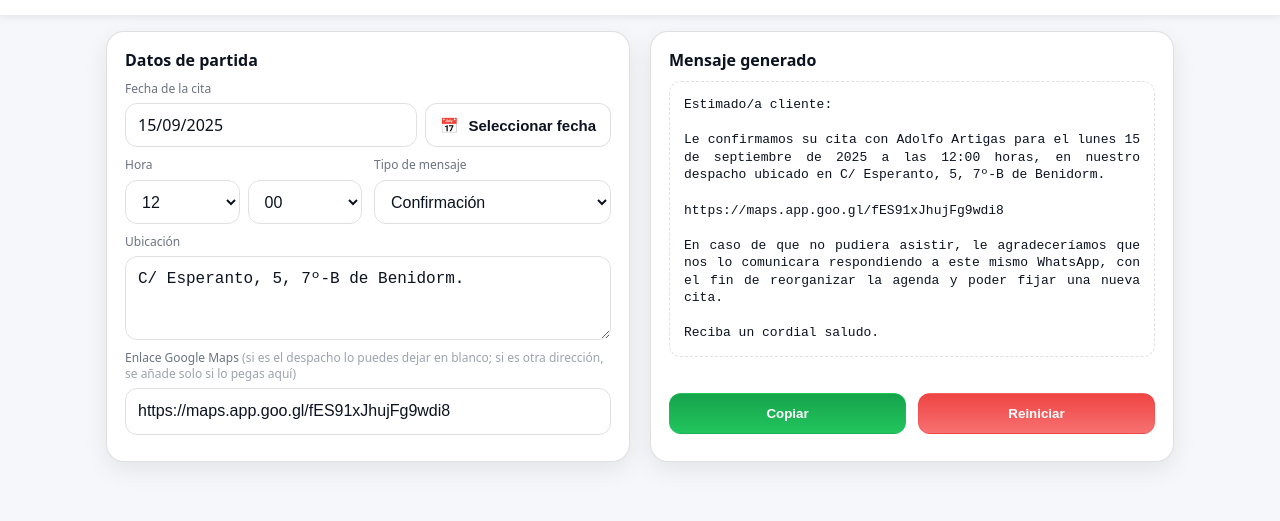
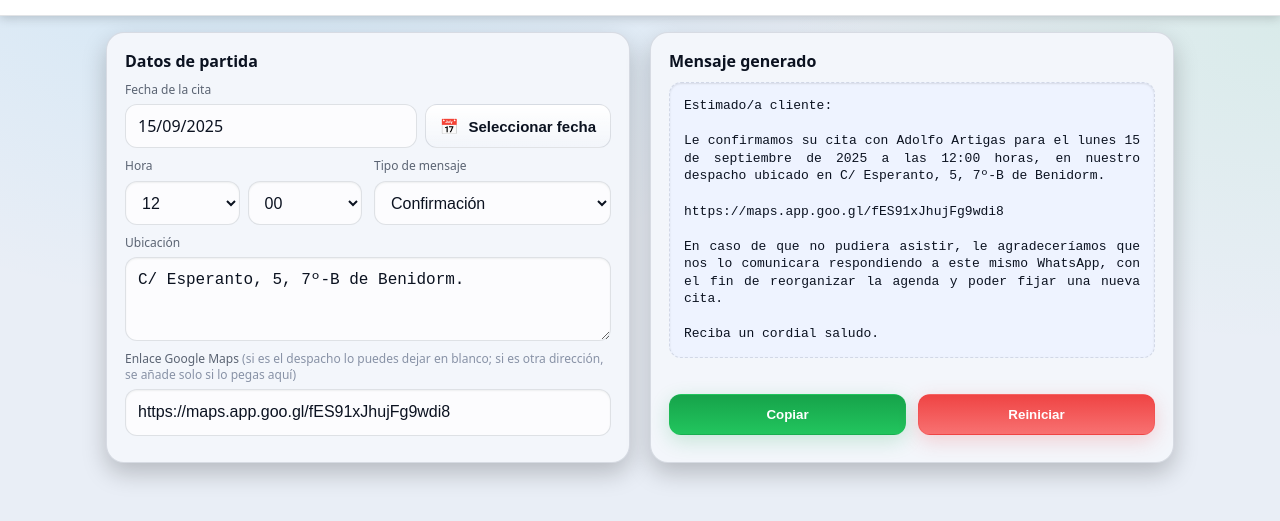
Before and after one commit to artigasadolfo-oss/recordatorio-citas, a plain HTML site: page index.html in a window 1280 px wide. Shown: the part 51-572 px from the top of the page. Drawn offline with Linux system fonts and the light colour scheme.

Commit message:
Add files via upload

```diff
--- a/index.html
+++ b/index.html
@@ -5,98 +5,163 @@
 <title>RECORDATORIO DE CITAS</title>
 <meta name="viewport" content="width=device-width,initial-scale=1,viewport-fit=cover">
 <meta name="color-scheme" content="light dark">
-<link rel="manifest" href="manifest.webmanifest">
+<link rel="manifest" href="manifest.webmanifest?v=2">
 <link rel="apple-touch-icon" href="icon-180.png">
 <meta name="apple-mobile-web-app-capable" content="yes">
 <meta name="apple-mobile-web-app-status-bar-style" content="default">
 <meta name="theme-color" content="#0ea5e9">
 <style>
   *,*::before,*::after{ box-sizing:border-box }
+
+  /* ===== Paleta base (oscuro por defecto con contraste alto) ===== */
   :root{
-    --bg:#0f172a; --card:#111827; --muted:#9ca3af; --text:#e5e7eb; --accent:#06b6d4; --border:rgba(255,255,255,.12);
-    --copy-bg:#16a34a; --copy-bg2:#059669; --copy-border:rgba(22,163,74,.35);
-    --reset-bg:#ef4444; --reset-bg2:#dc2626; --reset-border:rgba(239,68,68,.4);
-    --hint:#6b7280; --ctl-h: 44px;
+    --bg:#0b1220;         /* fondo general */
+    --panel:#0f1629;      /* cabecera */
+    --card:#141d33;       /* tarjetas */
+    --elev:#1a2440;       /* elementos elevados */
+
+    --text:#e6ebf5;
+    --muted:#9aa4b2;
+    --hint:#8090a7;
+    --border:rgba(230,235,245,.10);
+
+    --accent:#11a6ea;
+    --copy-bg:#16a34a; --copy-bg2:#0f9d47; --copy-border:rgba(34,197,94,.28);
+    --reset-bg:#ef4444; --reset-bg2:#dc2626; --reset-border:rgba(239,68,68,.38);
+
+    --ctl-h:44px;
   }
+
+  /* ===== Modo claro con contraste (nada de “todo blanco”) ===== */
   @media (prefers-color-scheme: light){
     :root{
-      --bg:#f6f7fb; --card:#ffffff; --muted:#6b7280; --text:#0b1220; --accent:#0ea5e9; --border:rgba(0,0,0,.12);
-      --copy-bg:#16a34a; --copy-bg2:#22c55e; --copy-border:rgba(34,197,94,.35);
-      --reset-bg:#ef4444; --reset-bg2:#f87171; --reset-border:rgba(239,68,68,.35);
-      --hint:#9ca3af;
+      --bg:#e9eef6;
+      --panel:#ffffff;
+      --card:#f3f6fb;
+      --elev:#eef3ff;
+
+      --text:#0b1220;
+      --muted:#5b6473;
+      --hint:#8892a6;
+      --border:rgba(10,25,50,.12);
+
+      --accent:#0ea5e9;
+      --copy-bg:#16a34a; --copy-bg2:#22c55e; --copy-border:rgba(34,197,94,.28);
+      --reset-bg:#ef4444; --reset-bg2:#f87171; --reset-border:rgba(239,68,68,.30);
     }
   }
+
   html,body{height:100%}
-  body{ margin:0; background:var(--bg); color:var(--text);
+  body{
+    margin:0; color:var(--text);
     font-family: system-ui,-apple-system,Segoe UI,Roboto,Ubuntu,Helvetica,Arial;
-    -webkit-font-smoothing: antialiased; line-height:1.35; }
-  header{ background:#fff; color:#0b1220; width:100%; box-shadow:0 2px 8px rgba(0,0,0,.08); }
+    -webkit-font-smoothing: antialiased; line-height:1.35;
+
+    /* Fondo con degradados suaves para que JAMÁS se vea “todo blanco” */
+    background:
+      radial-gradient(1200px 800px at 20% -10%, rgba(14,165,233,.12), transparent 55%),
+      radial-gradient(1100px 700px at 100% 10%, rgba(34,197,94,.08), transparent 45%),
+      var(--bg);
+  }
+
+  header{
+    background: var(--panel); color: var(--text);
+    width:100%; box-shadow:0 2px 10px rgba(0,0,0,.18);
+    border-bottom:1px solid var(--border);
+  }
   .header-inner{ max-width:1100px; margin:0 auto; padding:18px 16px; display:flex; align-items:center; }
   header h1{ margin:0; font-size:22px; font-weight:800; letter-spacing:.3px; text-transform:uppercase; }
+
   .container{ max-width:1100px; margin:16px auto 24px; padding:0 16px; }
   .wrap{ display:grid; grid-template-columns: 1fr 1fr; gap:20px; }
   @media (max-width: 900px){ .wrap{ grid-template-columns:1fr; } }
-  .card{ background:var(--card); border:1px solid var(--border); border-radius:18px; box-shadow:0 8px 24px rgba(0,0,0,.08); overflow:hidden; }
+
+  .card{
+    background:var(--card);
+    border:1px solid var(--border);
+    border-radius:18px;
+    box-shadow:
+      0 10px 24px rgba(0,0,0,.22),
+      inset 0 1px 0 rgba(255,255,255,.02);
+    overflow:hidden;
+  }
   .left, .out, .foot { padding:18px; }
+
   h2{ margin:0 0 10px; font-size:16px; font-weight:700 }
   label{font-size:12px; color:var(--muted); display:block; margin:10px 0 6px}
+
   input,textarea,select{
     display:block; width:100%; max-width:100%;
     padding:12px; border-radius:12px; border:1px solid var(--border);
-    background:transparent; color:var(--text); outline:none; font-size:16px;
-    line-height:1.3;
+    background:rgba(255,255,255,.05); color:var(--text); outline:none; font-size:16px; line-height:1.3;
+    box-shadow: inset 0 1px 2px rgba(0,0,0,.12);
+  }
+  @media (prefers-color-scheme: light){
+    input,textarea,select{ background:rgba(255,255,255,.7); box-shadow: inset 0 1px 2px rgba(0,0,0,.06); }
+  }
+  input:focus, textarea:focus, select:focus{
+    border-color: rgba(14,165,233,.45);
+    box-shadow: 0 0 0 3px rgba(14,165,233,.15);
   }
   select{ height: var(--ctl-h); line-height: calc(var(--ctl-h) - 2px); }
+
   .date-row{ display:flex; gap:8px; align-items:center; }
   .date-wrap{ position:relative; flex:1 }
   .date-fake{
     height: var(--ctl-h); width:100%;
     border:1px solid var(--border); border-radius:12px;
     padding: 10px 12px; display:flex; align-items:center;
-    background:transparent; color:var(--text);
+    background:rgba(255,255,255,.05); color:var(--text);
     font-size:16px; line-height:1.3; user-select:none;
   }
-  .date-native{
-    position:absolute; inset:0; width:100%; height:100%;
-    opacity:0;
-    -webkit-appearance:none; appearance:none;
+  @media (prefers-color-scheme: light){
+    .date-fake{ background:rgba(255,255,255,.7); }
   }
+  .date-native{ position:absolute; inset:0; width:100%; height:100%; opacity:0; -webkit-appearance:none; appearance:none; }
   .date-row button{
     flex:0 0 auto; height: var(--ctl-h); padding:0 14px; border-radius:12px;
-    border:1px solid var(--border); background:var(--card); color:var(--text);
-    font-size:15px; font-weight:700; display:inline-flex; align-items:center; justify-content:center; gap:10px; cursor:pointer; line-height:1;
+    border:1px solid var(--border);
+    background:linear-gradient(180deg, var(--panel), rgba(255,255,255,.02));
+    color:var(--text); font-size:15px; font-weight:700;
+    display:inline-flex; align-items:center; justify-content:center; gap:10px; cursor:pointer; line-height:1;
   }
-  .date-row button:hover,.date-row button:focus-visible{ outline:none; border-color: rgba(14,165,233,.5); box-shadow: 0 0 0 3px rgba(14,165,233,.15); }
+  .date-row button:hover,.date-row button:focus-visible{
+    outline:none; border-color: rgba(14,165,233,.5);
+    box-shadow: 0 0 0 3px rgba(14,165,233,.15);
+  }
 
   textarea{ min-height:84px; resize:vertical; }
   textarea::placeholder{ color: var(--hint); opacity:.75; white-space:pre-line; }
+
   .row{ display:grid; grid-template-columns:1fr 1fr; gap:12px }
   @media (max-width: 640px){ .row{ grid-template-columns:1fr; } }
 
   .btn-copy{
     width:100%; background:linear-gradient(180deg,var(--copy-bg),var(--copy-bg2));
     border:1px solid var(--copy-border); color:#fff; padding:12px 16px; font-weight:700; border-radius:12px; cursor:pointer;
+    box-shadow: 0 6px 20px rgba(22,163,74,.20);
   }
   .btn-reset{
     width:100%; background:linear-gradient(180deg,var(--reset-bg),var(--reset-bg2));
     border:1px solid var(--reset-border); color:#fff; padding:12px 16px; font-weight:700; border-radius:12px; cursor:pointer;
+    box-shadow: 0 6px 20px rgba(239,68,68,.22);
   }
   .foot-actions{ display:grid; grid-template-columns:1fr 1fr; gap:12px }
 
-  /* Feedback “sombreado” al pulsar */
-  .btn-copy:is(:active,.is-pressed),
-  .btn-reset:is(:active,.is-pressed){
+  .btn-copy:is(:active,.is-pressed), .btn-reset:is(:active,.is-pressed){
     filter: brightness(.9);
     box-shadow: inset 0 0 0 9999px rgba(0,0,0,.08);
   }
-  .btn-copy:disabled, .btn-reset:disabled{
-    opacity:.6; cursor:not-allowed;
+  .btn-copy:disabled, .btn-reset:disabled{ opacity:.6; cursor:not-allowed; }
+
+  pre{
+    margin:0; background:var(--elev);
+    border:1px dashed var(--border);
+    border-radius:12px; padding:14px; white-space:pre-wrap; word-break:break-word; min-height:240px;
+    text-align: justify; text-justify: inter-word;
+    box-shadow: inset 0 1px 2px rgba(0,0,0,.10);
   }
-
-  pre{ margin:0; background:transparent; border:1px dashed var(--border);
-    border-radius:12px; padding:14px; white-space:pre-wrap; word-break:break-word; min-height:240px;
-    text-align: justify; text-justify: inter-word; }
-  .warn{ color:#dc2626; font-size:12px; margin-top:8px }
+  .warn{ color:#fca5a5; font-size:12px; margin-top:8px }
   .spacer{ height:8px }
   .muted { color: var(--hint); }
 </style>
@@ -178,8 +243,9 @@
 
 <script>
 document.addEventListener('DOMContentLoaded', function(){
+  // Registro del SW con “cache-buster” para evitar servir HTML antiguo
   if ('serviceWorker' in navigator) {
-    navigator.serviceWorker.register('./service-worker.js', {scope: './'}).catch(()=>{});
+    navigator.serviceWorker.register('./service-worker.js?v=2', {scope: './'}).catch(()=>{});
   }
 
   // DOM
@@ -208,9 +274,7 @@ document.addEventListener('DOMContentLoaded', function(){
     if(!y||!m||!d) return 'dd/mm/aaaa';
     return String(d).padStart(2,'0') + '/' + String(m).padStart(2,'0') + '/' + y;
   }
-  function fmtFecha(dt){
-    return `${WD[dt.getDay()]} ${dt.getDate()} de ${MO[dt.getMonth()]} de ${dt.getFullYear()}`;
-  }
+  function fmtFecha(dt){ return `${WD[dt.getDay()]} ${dt.getDate()} de ${MO[dt.getMonth()]} de ${dt.getFullYear()}`; }
   function fmtHora(dt){ return `${two(dt.getHours())}:${two(dt.getMinutes())} horas`; }
   function isTomorrow(dt){
     const now = new Date();
@@ -230,7 +294,7 @@ document.addEventListener('DOMContentLoaded', function(){
     return dt;
   }
 
-  // Mensajes
+  // Mensajes (misma lógica que tenías)
   function msgConfirmDespacho(dt){
     return [
       'Estimado/a cliente:',
@@ -264,15 +328,11 @@ document.addEventListener('DOMContentLoaded', function(){
       'Estimado/a cliente:',
       '',
       `Le confirmamos su cita con Adolfo Artigas para el ${fmtFecha(dt)} a las ${fmtHora(dt)}, en ${dir}.`,
-      '' // salto tras dirección
+      ''
     ];
     const l = (link && link.trim()) ? link.trim() : '';
     if (l) lines.push(l, '');
-    lines.push(
-      'En caso de que no pudiera asistir, le agradeceríamos que nos lo comunicara respondiendo a este mismo WhatsApp, con el fin de reorganizar la agenda y poder fijar una nueva cita.',
-      '',
-      'Reciba un cordial saludo.'
-    );
+    lines.push('En caso de que no pudiera asistir, le agradeceríamos que nos lo comunicara respondiendo a este mismo WhatsApp, con el fin de reorganizar la agenda y poder fijar una nueva cita.','', 'Reciba un cordial saludo.');
     return lines.join('\n');
   }
   function msgRecordOtra(dt, dir, link){
@@ -281,15 +341,11 @@ document.addEventListener('DOMContentLoaded', function(){
       'Estimado/a cliente:',
       '',
       `Le recordamos su cita con Adolfo Artigas para ${cuando}, en ${dir}.`,
-      '' // salto tras dirección
+      ''
     ];
     const l = (link && link.trim()) ? link.trim() : '';
     if (l) lines.push(l, '');
-    lines.push(
-      'En caso de que no pudiera asistir, le agradeceríamos que nos lo comunicara respondiendo a este mismo WhatsApp, con el fin de reorganizar la agenda y poder fijar una nueva cita.',
-      '',
-      'Reciba un cordial saludo.'
-    );
+    lines.push('En caso de que no pudiera asistir, le agradeceríamos que nos lo comunicara respondiendo a este mismo WhatsApp, con el fin de reorganizar la agenda y poder fijar una nueva cita.','', 'Reciba un cordial saludo.');
     return lines.join('\n');
   }
 
@@ -320,9 +376,7 @@ document.addEventListener('DOMContentLoaded', function(){
   function generar(){
     const dt = getSelectedDateTime();
     if(!dt || isNaN(dt.getTime())){
-      warn.hidden = false;
-      salida.textContent = '';
-      return;
+      warn.hidden = false; salida.textContent = ''; return;
     }
     warn.hidden = true;
 
@@ -335,9 +389,7 @@ document.addEventListener('DOMContentLoaded', function(){
     } else if (dirRaw === DESPACHO_TXT) {
       texto = (tipoSel.value === 'confirmacion') ? msgConfirmDespacho(dt) : msgRecordDespacho(dt);
     } else {
-      texto = (tipoSel.value === 'confirmacion')
-        ? msgConfirmOtra(dt, dirRaw, linkRaw)
-        : msgRecordOtra(dt, dirRaw, linkRaw);
+      texto = (tipoSel.value === 'confirmacion') ? msgConfirmOtra(dt, dirRaw, linkRaw) : msgRecordOtra(dt, dirRaw, linkRaw);
     }
 
     salida.textContent = texto;
@@ -379,7 +431,7 @@ document.addEventListener('DOMContentLoaded', function(){
     try { fecha.click(); } catch(e){}
     fecha.focus();
   }
-  btnFecha.addEventListener('click', openNativePicker);
+  document.getElementById('abrirFecha').addEventListener('click', openNativePicker);
   fake.addEventListener('click', openNativePicker);
 
   fecha.addEventListener('change', ()=>{ fake.textContent = ymdToDisplay(fecha.value); generar(); });
@@ -391,22 +443,14 @@ document.addEventListener('DOMContentLoaded', function(){
   ubic.addEventListener('input', ()=>{
     const dir = (ubic.value || '').trim();
     if (dir === '' || dir !== DESPACHO_TXT) {
-      if ((maps.value || '').trim() === DEFAULT_MAPS) {
-        maps.value = ''; // no reponer automáticamente
-      }
+      if ((maps.value || '').trim() === DEFAULT_MAPS) { maps.value = ''; }
     }
     generar();
   });
   maps.addEventListener('input', generar);
 
-  btnCopiar.addEventListener('click', ()=>{
-    navigator.clipboard.writeText(salida.textContent);
-    pressEffect(btnCopiar);
-  });
-  btnReiniciar.addEventListener('click', ()=>{
-    resetAll();
-    pressEffect(btnReiniciar);
-  });
+  btnCopiar.addEventListener('click', ()=>{ navigator.clipboard.writeText(salida.textContent); pressEffect(btnCopiar); });
+  btnReiniciar.addEventListener('click', ()=>{ resetAll(); pressEffect(btnReiniciar); });
 
   // Primer render
   generar();
```
